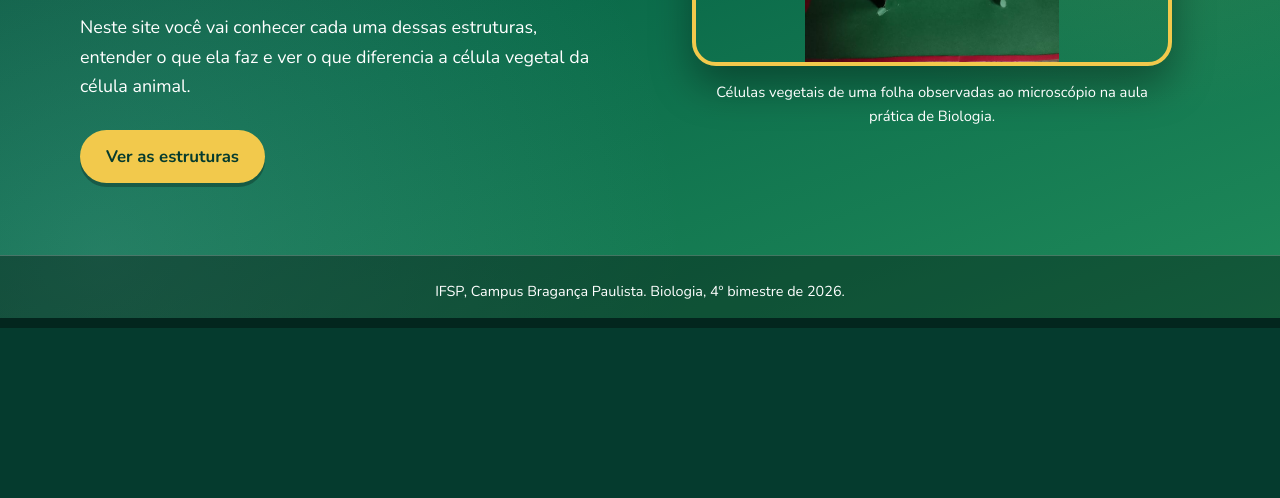
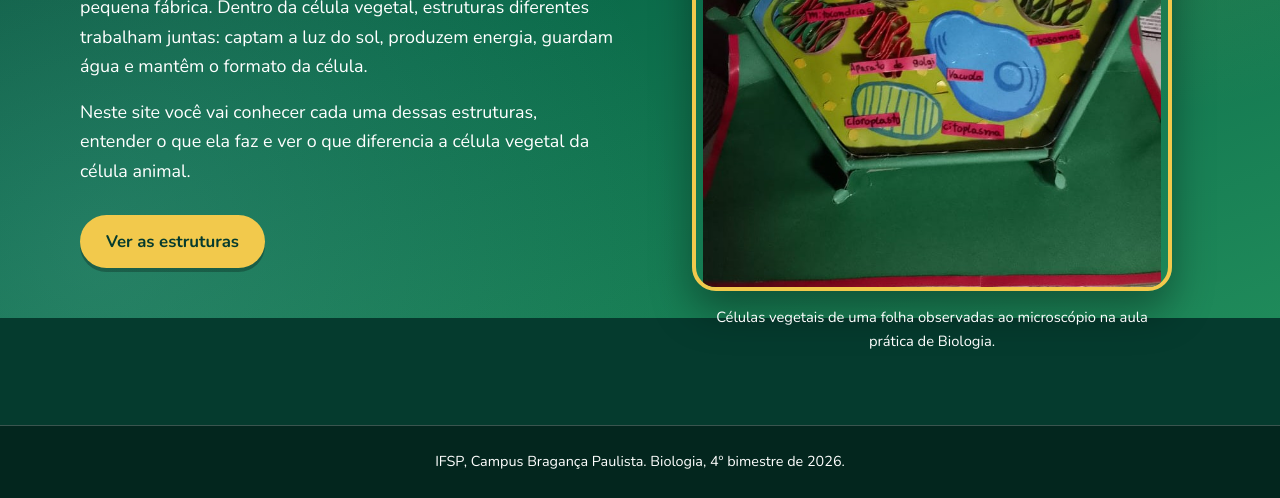
Before and after one commit to fredericob-ifsp/site-celula, a plain HTML site: page index.html in a window 1280 px wide. Shown: the part 482-980 px from the top of the page. Before the commit the page ends 810 px from the top, so only its background shows below. Drawn offline with nearby package versions, Linux system fonts and the light colour scheme.

Commit message:
imagem index.html 7

```diff
--- a/index.css
+++ b/index.css
@@ -160,7 +160,7 @@ p {
   display: block;
   width: 100%;
   max-width: 480px;
-  height: auto;
+  aspect-ratio: 3 / 4;
   object-fit: contain;
   margin: 0 auto;
   border-radius: 24px;
```
